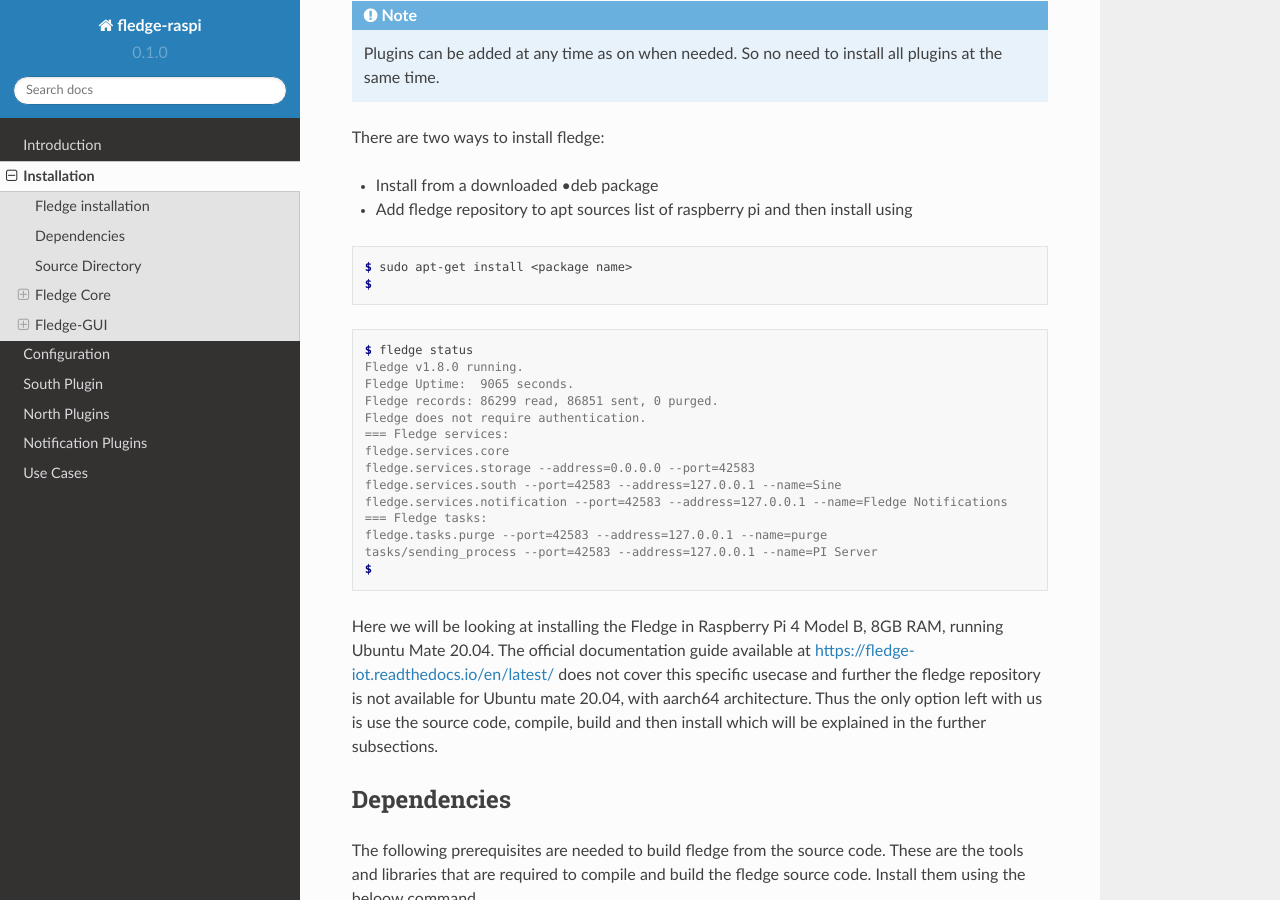
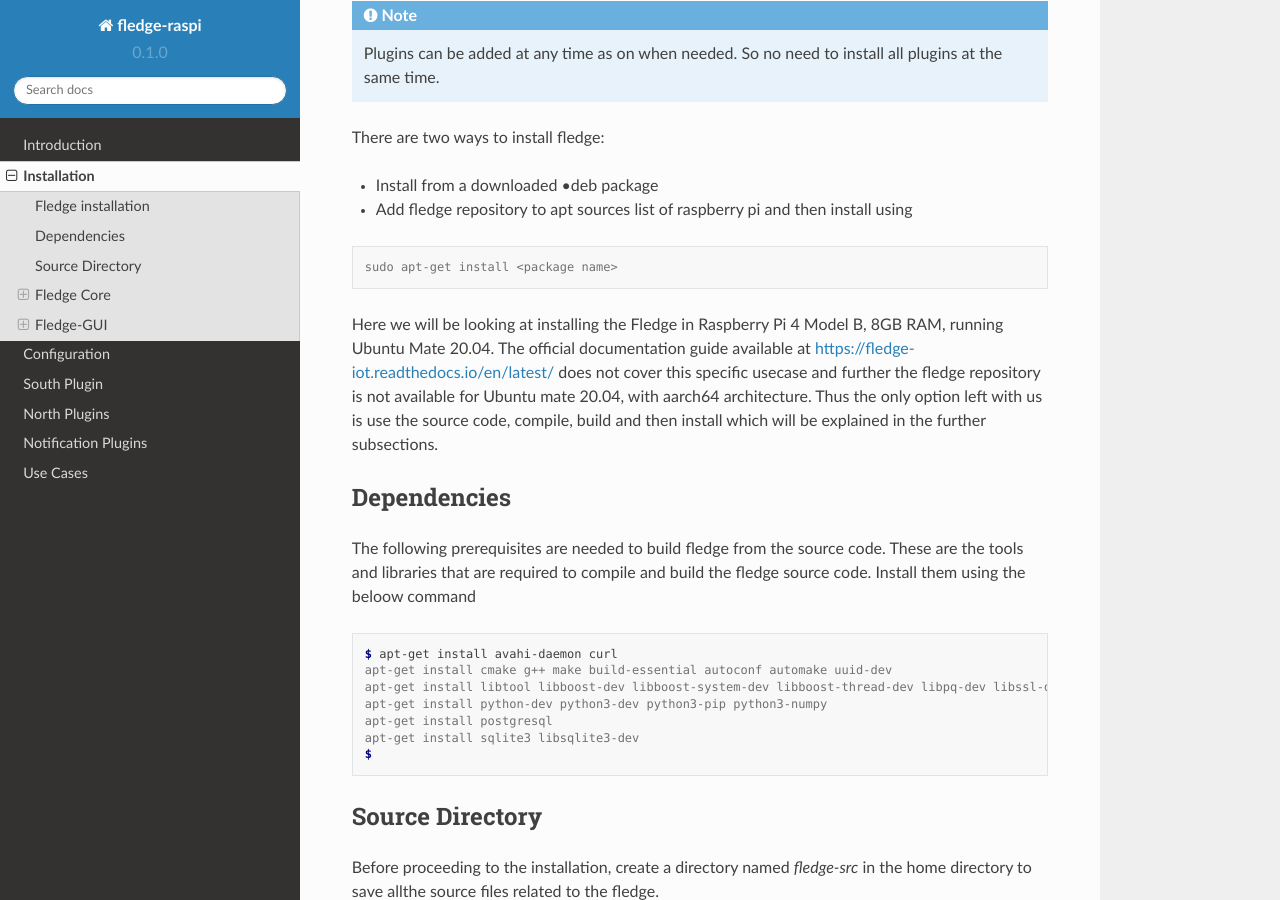
Before and after one commit to 19914039/fledgeDoc, a Sphinx documentation site: the page built from docs/source/installation.rst, in a window 1280 px wide and 900 px high, scrolled down 431 px. Built offline with Sphinx 7.4.7 and the Read the Docs theme 2.0.0, drawn with Linux system fonts in a browser that asks for light colours.

Commit message:
Update installation.rst

```diff
--- a/docs/source/installation.rst
+++ b/docs/source/installation.rst
@@ -23,25 +23,7 @@ There are two ways to install fledge:
 
 .. code-block:: console
 
-  $ sudo apt-get install <package name>
-  $
-
-.. code-block:: console
-
-  $ fledge status
-  Fledge v1.8.0 running.
-  Fledge Uptime:  9065 seconds.
-  Fledge records: 86299 read, 86851 sent, 0 purged.
-  Fledge does not require authentication.
-  === Fledge services:
-  fledge.services.core
-  fledge.services.storage --address=0.0.0.0 --port=42583
-  fledge.services.south --port=42583 --address=127.0.0.1 --name=Sine
-  fledge.services.notification --port=42583 --address=127.0.0.1 --name=Fledge Notifications
-  === Fledge tasks:
-  fledge.tasks.purge --port=42583 --address=127.0.0.1 --name=purge
-  tasks/sending_process --port=42583 --address=127.0.0.1 --name=PI Server
-  $
+  sudo apt-get install <package name>
 
 Here we will be looking at installing the Fledge in Raspberry Pi 4 Model B, 8GB RAM, running Ubuntu Mate 20.04. The official documentation guide available at https://fledge-iot.readthedocs.io/en/latest/ does not cover this specific usecase and further the fledge repository is not available for Ubuntu mate 20.04, with aarch64 architecture.
 Thus the only option left with us is use the source code, compile, build and then install which will be explained in the further subsections.
```
